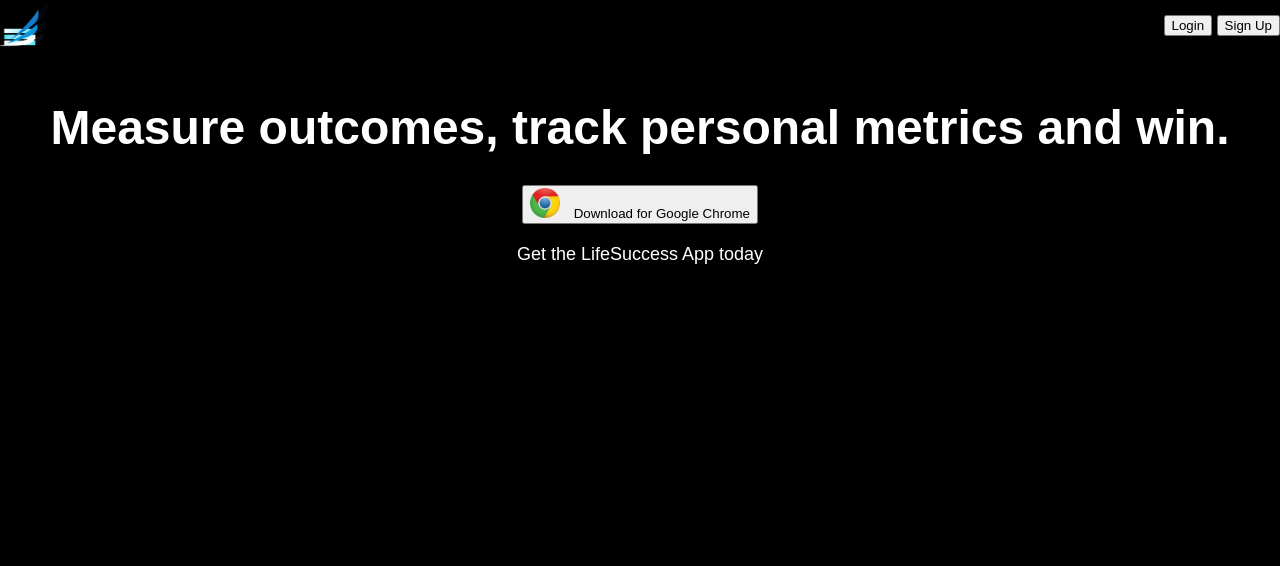
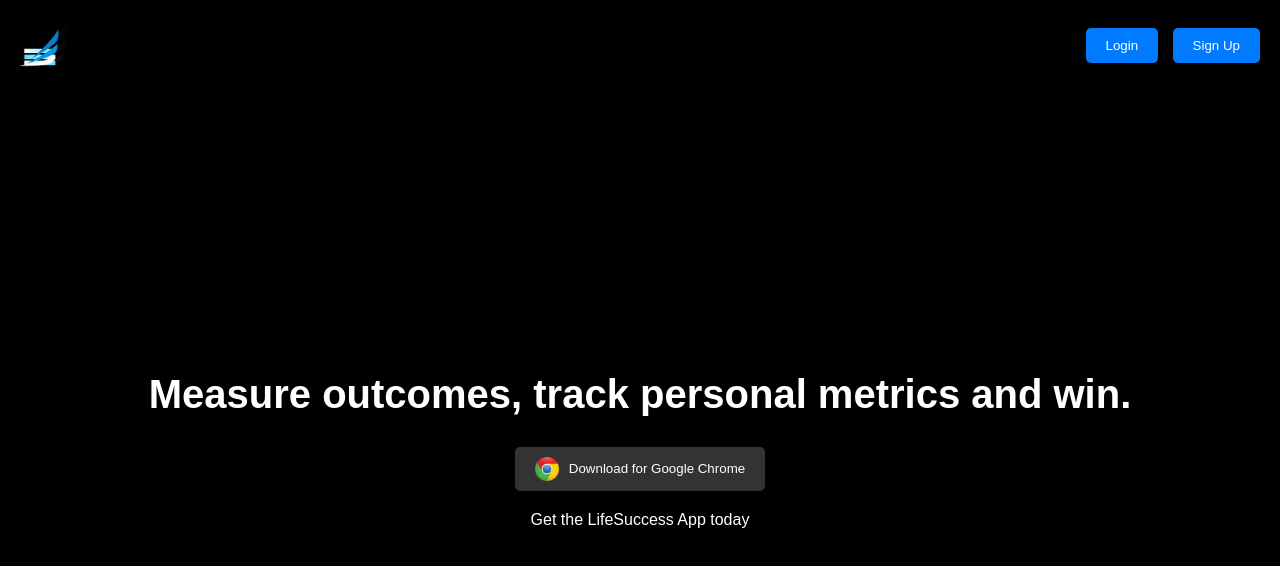
Before and after one commit to Florian1995-ai/homepage, a plain HTML site: page index.html in a window 1280 px wide. Drawn offline with nearby package versions, Linux system fonts and the light colour scheme.

Commit message:
Update homepage.css

```diff
--- a/homepage.css
+++ b/homepage.css
@@ -4,64 +4,63 @@ body {
     padding: 0;
     background-color: #000;
     color: #fff;
-}
-
-.container {
-    max-width: 1200px;
-    margin: 0 auto;
-    padding: 20px;
+    display: flex;
+    flex-direction: column;
+    min-height: 100vh;
 }
 
 header {
     display: flex;
     justify-content: space-between;
     align-items: center;
-    margin-bottom: 50px;
+    padding: 20px;
 }
 
 .logo {
     height: 50px;
 }
 
-.btn {
+nav button {
+    background-color: #007bff;
+    color: white;
+    border: none;
     padding: 10px 20px;
-    border: none;
+    margin-left: 10px;
+    cursor: pointer;
     border-radius: 5px;
-    cursor: pointer;
-    font-size: 16px;
-}
-
-.btn-login, .btn-signup {
-    background-color: #007bff;
-    color: #fff;
-    margin-left: 10px;
 }
 
 main {
+    flex-grow: 1;
+    display: flex;
+    flex-direction: column;
+    justify-content: center;
+    align-items: center;
     text-align: center;
+    padding: 20px;
 }
 
 h1 {
-    font-size: 48px;
+    font-size: 2.5em;
     margin-bottom: 30px;
 }
 
-.btn-download {
-    background-color: #000;
-    color: #fff;
-    border: 1px solid #fff;
+#downloadBtn {
     display: flex;
     align-items: center;
-    margin: 0 auto;
-    padding: 15px 30px;
+    background-color: #333;
+    color: white;
+    border: none;
+    padding: 10px 20px;
+    cursor: pointer;
+    border-radius: 5px;
 }
 
 .chrome-logo {
-    height: 30px;
+    height: 24px;
     margin-right: 10px;
 }
 
 p {
     margin-top: 20px;
-    font-size: 18px;
 }
```
